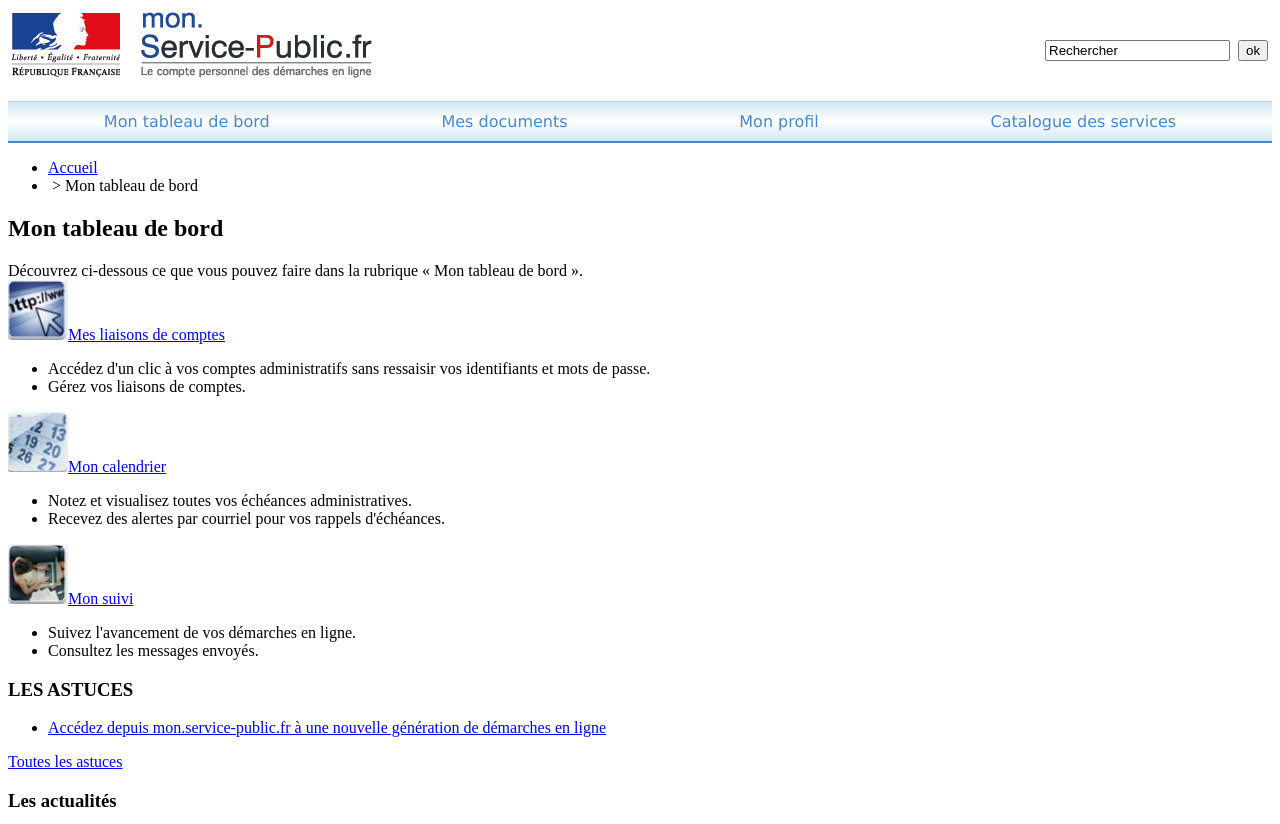
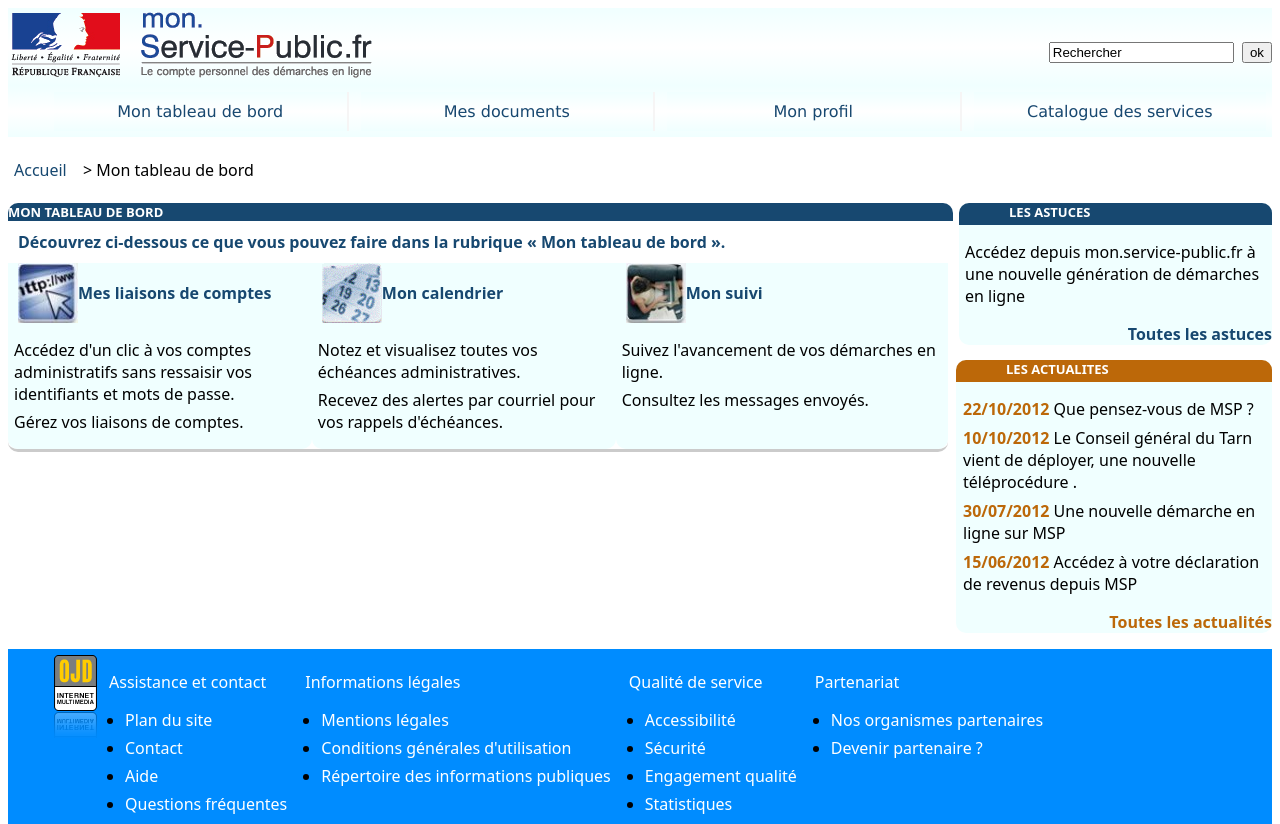
Before and after one commit to Doumsy/page-web-service-public, a plain HTML site: page index.html in a window 1280 px wide. Shown: the top 824 px of the page. Drawn offline with Linux system fonts and the light colour scheme.

Commit message:
mise en page finale

```diff
--- a/index.html
+++ b/index.html
@@ -23,8 +23,8 @@
 		</header>
 
 		<nav>
-			<ul>
-				<li><a href="ima/jsp/en_savoir_plus_mon_tableau_de_bord.jsp">Mon tableau de bord</a>
+			<ul class="menu">
+				<li class="titre-nav"><a href="ima/jsp/en_savoir_plus_mon_tableau_de_bord.jsp">Mon tableau de bord</a>
 					<ul class="sous-menu">
 						<li><a href="jsp/mes_liaisons.jsp">&gt; Mes liaisons de comptes</a></li>
 						<li><a href="jsp/mon_calendrier.jsp">&gt; Mon calendrier</a></li>
@@ -32,20 +32,20 @@
 					</ul>
 					<span class="flecheActive"></span>
 				</li>
-				<li><a href="/jsp/en_savoir_plus_mes_documents.jsp">Mes documents</a>
+				<li class="titre-nav"><a href="/jsp/en_savoir_plus_mes_documents.jsp">Mes documents</a>
 					<ul class="sous-menu">
 						<li><a href="jsp/msp_documents.jsp">&gt; Mon porte-documents</a></li>
 						<li><a href="jsp/bloc_note.jsp">&gt; Mon bloc-notes</a></li>
 					</ul>
 				</li>
-				<li><a href="jsp/en_savoir_plus_mon_profils.jsp">Mon profil</a>
+				<li class="titre-nav"><a href="jsp/en_savoir_plus_mon_profils.jsp">Mon profil</a>
 					<ul class="sous-menu">
 						<li><a href="jsp/mon_etat_civil.jsp">&gt; Mes coordonnées</a></li>
 						<li><a href="jsp/ma_communaute.jsp">&gt; Mes contacts</a></li>
 						<li><a href="jsp/mes_options.jsp">&gt; Mes options</a></li>
 					</ul>
 				</li>
-				<li><a href="jsp/en_savoir_plus_catalogue_des_services.jsp">Catalogue des services</a>
+				<li class="titre-nav"><a href="jsp/en_savoir_plus_catalogue_des_services.jsp">Catalogue des services</a>
 					<ul class="sous-menu">
 						<li><a href="jsp/les_demarches.jsp?menu=true">&gt; Les démarches</a></li>
 						<li><a href="jsp/les_formulaires.jsp?menu=true">&gt; Les formulaires CERFA</a></li>
@@ -57,50 +57,50 @@
 			</ul>
 		</nav>
 
-		<ul>
+		<ul class="situation">
 			<li><a href="https://mon.service-public.fr/portail/">Accueil</a></li>
 			<li>&nbsp;&gt;&nbsp;Mon tableau de bord</li>
 		</ul>
 
 		<section>
 			<main>
-				<h1>Mon tableau de bord</h1>
-				<div>Découvrez ci-dessous ce que vous pouvez faire dans la rubrique « Mon tableau de bord ».</div>
-				<div>
-					<div>
+				<h1>MON TABLEAU DE BORD</h1>
+				<div class="descriptif-h1">Découvrez ci-dessous ce que vous pouvez faire dans la rubrique « Mon tableau de bord ».</div>
+				<div class="container-tableau-bord">
+					<article>
 						<a href="jsp/mes_liaisons.jsp"><img src="images/402_429_Liaisons.JPG" width="60" height="60">Mes liaisons de comptes</a>
 						<ul>
 							<li>Accédez d'un clic à vos comptes administratifs sans ressaisir vos identifiants et mots de passe.</li>
 							<li>Gérez vos liaisons de comptes.</li>
 						</ul>
-					</div>
-					<div>
+					</article>
+					<article>
 						<a href="jsp/mon_calendrier.jsp"><img src="images/605_403_418_picto_agenda.gif" width="60" height="60">Mon calendrier </a>
 						<ul>
 							<li>Notez et visualisez toutes vos échéances administratives.</li>
 							<li>Recevez des alertes par courriel pour vos rappels  d'échéances.</li>
 						</ul>
-					</div>
-					<div>
+					</article>
+					<article>
 						<a href="jsp/mon_suivi.jsp"><img src="images/401_430_suivi.jpg" width="60" height="60">Mon suivi </a>
 						<ul>
 							<li>Suivez l'avancement de vos démarches en ligne.</li>
 							<li>Consultez les messages envoyés.</li>
 						</ul>
-					</div>
+					</article>
 				</div>
 			</main>
 
 			<aside>
-				<div>
+				<div class="astuces">
 					<h3>LES ASTUCES</h3>
 					<ul>
 						<li><a href="jsp/authent/page_detail_astuce_MSP.jsp?idAstuce=1001" target="_self" title="Lien vers Accédez depuis mon.service-public.fr à une nouvelle génération de démarches en ligne">Accédez depuis mon.service-public.fr à une nouvelle génération de démarches en ligne</a></li>
 					</ul>
 					<div><a href="jsp/authent/toutes_astuces_msp.jsp">Toutes les astuces</a></div>
 				</div>
-				<div>
-					<h3>Les actualités</h3>
+				<div class="actualites">
+					<h3>LES ACTUALITES</h3>
 					<ul>
 						<li><a href="jsp/authent/page_detail_actualite_MSP.jsp?idActu=11644" title="Lien vers Votre avis nous intéresse…"><span class="date">22/10/2012</span> Que pensez-vous de MSP ?</a></li>
 						<li><a href="jsp/authent/page_detail_actualite_MSP.jsp?idActu=11823" title="Lien vers Une nouvelle démarche dans le Tarn"><span class="date">10/10/2012</span> Le Conseil général du Tarn vient de déployer, une nouvelle téléprocédure .</a></li>
@@ -113,14 +113,14 @@
 		</section>
 
 		<footer>
-			<div>
-				<ul>
+			<div >
+				<ul class="divers">
 					<li>
 						<span><a href="http://www.ojd-internet.com/chiffres-internet/7111-service-public.fr" target="_blank"><img src="images/logo-ojd.png" alt="logo du OJD"></a></span>
 					</li>
 					<li>
 						<p>Assistance et contact</p>
-						<ul>
+						<ul class="lien">
 							<li><a href="jsp/authent/plan_du_site.jsp" target="_self" ><span title="">Plan du site</span></a></li>
 							<li><a href="jsp/authent/contact.jsp" target="_self"><span title="">Contact</span></a></li>
 							<li><a href="jsp/authent/aide.jsp" target="_self"><span title="">Aide</span></a></li>
@@ -129,7 +129,7 @@
 					</li>
 					<li>
 						<p>Informations légales</p>
-						<ul>
+						<ul class="lien">
 							<li><a href="jsp/authent/mentions_legales.jsp"><span title="">Mentions légales</span></a></li>
 							<li><a href="jsp/authent/conditions_generales_utilisation.jsp" target="_self"><span title="">Conditions générales d'utilisation</span></a></li>
 							<li><a href="http://www.service-public.fr/%C3%A0-propos-du-site/001371.html" target="_blank"><span title="Répertoire des informations publiques - Nouvelle fenêtre">Répertoire des informations publiques</span></a></li>
@@ -137,7 +137,7 @@
 					</li>
 					<li>
 						<p>Qualité de service</p>
-						<ul>
+						<ul class="lien">
 							<li><a href="jsp/authent/accessibilite.jsp"><span title="">Accessibilité</span></a></li>
 							<li><a href="jsp/authent/securite.jsp" ><span title="">Sécurité</span></a></li>
 							<li><a href="jsp/authent/engagement_qualite.jsp"><span title="">Engagement qualité</span></a></li>
@@ -146,14 +146,14 @@
 					</li>
 					<li>
 						<p>Partenariat</p>
-						<ul>
+						<ul class="lien">
 							<li><a href="jsp/authent/partenaires.jsp"><span title="">Nos organismes partenaires</span></a></li>
 							<li><a href="jsp/authent/devenir_partenaire.jsp"><span title="">Devenir partenaire ?</span></a></li>
 						</ul>
 					</li>
 				</ul>
 			</div>
-			<div>
+			<div class="copyright">
 				<a target="_blank" href="jsp/authent/a_propos_de_la_DGME.jsp">Tous droits réservés - Direction Générale de Modernisation de l'Etat - 2012 </a> | <a title="A propos du site" href="jsp/authent/a_propos_du_site.jsp">A propos de mon.service-public.fr</a>
 			</div>
 		</footer>
--- a/style.css
+++ b/style.css
@@ -1,5 +1,11 @@
+body{
+   font-family: system-ui, -apple-system, BlinkMacSystemFont, 'Segoe UI', Roboto, Oxygen, Ubuntu, Cantarell, 'Open Sans', 'Helvetica Neue', sans-serif
+}
+ /* HEADER*/
  header {
     display:flex;
+    justify-content: space-between;
+    background: linear-gradient(azure,white,azure);
  }
 
  .rechercher {
@@ -11,34 +17,340 @@
 
  }
 
+ /* MENU */
+ .menu {
+   background: linear-gradient(azure,white,azure);
+   display: flex;
+   list-style-type: none; /*POUR RETIRER LES PUCES*/
+   margin: 0;
 
+}
+
+
+/* TITRES PRINCIPAUX DU MENU*/
+.titre-nav {
+   border-right: solid 2px rgb(246, 245, 245);
+   margin: 0;
+   background: linear-gradient(azure,white,azure);
+   width: 400px;
+   position: relative; /* INDISPENSABLE POUR QUE LE SOUS-MENU SE POSITIONNE RELATIVEMENT A LUI*/
+}
+.titre-nav:last-child{
+   border-right: none;
+}
+
+.titre-nav > a {
+   font-family:Verdana, Geneva, Tahoma, sans-serif ;
+   color:rgb(23, 72, 112);
+   font-weight: 300px;
+   text-align: center;
+   text-decoration: none;
+   padding: 10px;
+   display: block;
+}
+.titre-nav a:hover{
+   text-decoration: underline;
+   color: rgb(0, 170, 255);
+}
+
+/* SOUS-MENU */
+.sous-menu {
+
+   display: none;/* POUR LE CACHER PAR DEFAUT */
+   position: absolute; /* POUR LE POSITIONNER JUSTE SOUS LE PARENT */
+   width: 310px;
+   left: 0; /* POUR QU'IL COMMENCE TOUT A GAUCHE DU PARENT*/
+   top: 100%;
+   list-style-type: none;
+   padding: 0;
+   padding-bottom: 15px;
+   background-color: white;
+}
+
+.situation{
+   display: flex;
+   list-style-type: none;
+   padding: 0;
+}
+
+.situation > li >a, li{
+   text-decoration: none;
+   color :rgb(23, 72, 112);
+}
+
+/* Style des éléments du sous-menu */
+.sous-menu li {
+   width: 305px;
+   height: 25px;
+}
+
+.sous-menu li:last-child {
+   border-bottom: none;
+}
+
+/* Affiche le sous-menu au survol */
+.titre-nav:hover .sous-menu {
+   display: block;
+}
+
+
+/* Liens du sous-menu */
+.sous-menu li a {
+   display: block;
+   text-decoration: none;
+   padding: 10px;
+   color: black;
+   background-color: azure;
+}
+
+.sous-menu li a:hover {
+   background-color: #008cff;
+}
+
+/* STYLE POUR LE MAIN */
+main{
+   border-radius: 10px;
+   width:945px;
+
+}
+
+h1{
+  border-top-left-radius: 10px;
+  border-top-right-radius: 10px;
+  background-color: rgb(23, 72, 112);
+  color: white;
+  font-size: small;
+  font-weight: 5px;
+  margin: 0;
+  width: 945px;
+}
+
+.descriptif-h1{
+   margin: 10px 10px;
+   background-color: white;
+   color: rgb(23, 72, 112);
+   font-weight: bold;
+   width:945px
+}
+
+.container-tableau-bord{
+  border-bottom: solid rgb(203, 203, 203);
+  border-bottom-right-radius: 10px;
+  border-bottom-left-radius: 10px;
+   display: flex;
+   width: 940px;
+}
+.container-tableau-bord a{
+   color:rgb(23, 72, 112);
+   font-weight: bold;
+
+}
+
+.container li {
+   color: black;
+   margin: 6px;
+}
+
+article{
+   border-bottom-left-radius: 10px;
+   border-bottom-right-radius: 10px;
+   background-color: azure;
+   width: 320px;
+
+}
+article a{
+   text-decoration: none;
+}
+article li{
+   list-style-type: none;
+}
+.container-tableau-bord  :nth-child(3){
+   width: 350px;
+}
+
+
+/* Style pour le conteneur parent */
+section {
+
+   display: flex;           /* Utilise Flexbox */
+   justify-content: space-between; /* Espace entre les deux éléments */
+ }
+
+ /* Style pour la section principale */
+ main {
+   flex: 3;          /* Main prendra 3 parts de l'espace disponible */
+   padding: 0px;
+
+ }
+
+ /* Style pour la barre latérale */
+ aside {
+
+   flex: 1;    /* Aside prendra 1 part de l'espace disponible */
+   padding: 0px;
+
+ }
+
+ .astuces{
+   margin-left: 3px;
+   background-color: azure;
+   border-radius: 10px;
+ }
+ h3{
+   color: white;
+   font-size: small;
+   background-color: rgb(23, 72, 112);
+   border-top-left-radius: 10px;
+   border-top-right-radius: 10px;
+   margin-top: 0;
+   padding-bottom: 4px;
+   padding-left: 50px;
+ }
+ .astuces div a {
+   color:rgb(23, 72, 112);
+   font-weight: bold;
+ }
+
+ .astuces div {
+   text-align: right;
+ }
+
+ .astuces>ul,.actualites>ul{
+   padding-left: 0;
+ }
+
+ .actualites h3{
+   background-color: rgb(188, 104, 9);
+
+ }
+
+ .actualites .date{
+   color:rgb(188, 104, 9) ;
+   font-weight: bold;
+ }
+.actualites div {
+   text-align: right;
+}
+ .actualites div a {
+   color:rgb(188, 104, 9) ;
+   font-weight: bold;
+ }
+ .actualites a,.astuces a{
+   color: black;
+   text-decoration: none;
+ }
+ .actualites li, .astuces li{
+   list-style-type: none;
+ }
+ .actualites li{
+   margin: 7px;
+ }
+
+ .actualites{
+  margin-top: 15px;
+   background-color: azure;
+   border-radius: 10px;
+ }
+
+
+
+/* FOOTER */
+ .divers{
+   background-color: #008cff;
+   display: flex;
+   margin-bottom: 0;
+ }
+
+ .divers li{
+   list-style-type: none; ;
+ }
+
+
+ .divers a{
+   text-decoration: none;
+   color: white;
+ }
+
+ .divers li>p{
+   color: white;
+   list-style-type: none;
+ }
+
+
+
+
+ .lien {
+   padding-left: 10px;
+ }
+
+ .lien li{
+   list-style-type: disc;
+}
+
+ .copyright{
+   padding:10px;
+   background-color: rgb(14, 56, 125);
+   text-align: center;
+   border-bottom-right-radius: 10px;
+   border-bottom-left-radius: 10px;
+ }
+
+ .copyright a{
+   color:  white;
+   text-decoration: none;
+ }
+
+ article>a{
+   display: flex;
+   align-items: center;
+   margin-left: 10px;
+ }
+
+ article>ul{
+   padding-left: 0 ;
+ }
+/* NAVBAR
  nav > ul{
+   display: flex;
    border-top: 1.5px solid rgba(126, 162, 199, 0.297);
    border-bottom: 2px solid rgb(73, 136, 198);
-   display: flex;
-   flex-direction: row;
+   border: dotted purple;
+
    list-style-type: none;
    padding: 10px;
    background:linear-gradient(rgb(208, 231, 243), white,rgb(208, 231, 243) );
 
  }
+nav a {
+   font-family: Verdana, Geneva, Tahoma, sans-serif;
+   color:rgb(73, 136, 198);
+   text-decoration: none;
+   display: block;
 
+}
  nav > ul > li{
    border-right: 2px;
    margin: auto;
 
  }
 
-nav a {
-   font-family: Verdana, Geneva, Tahoma, sans-serif;
-   color:rgb(73, 136, 198);
-   text-decoration: none;
-}
+
 
 nav a:hover{
    text-decoration: underline;
    color: rgb(0, 170, 255);
 }
- .sous-menu{
-   display: none;
- }
+
+.sous-menu{
+   flex-direction: column;
+   border: solid red;
+}
+.sous-menu li{
+   list-style-type: none;
+}
+
+.titre-nav{
+   border: solid green;
+}
+
+ */
```
